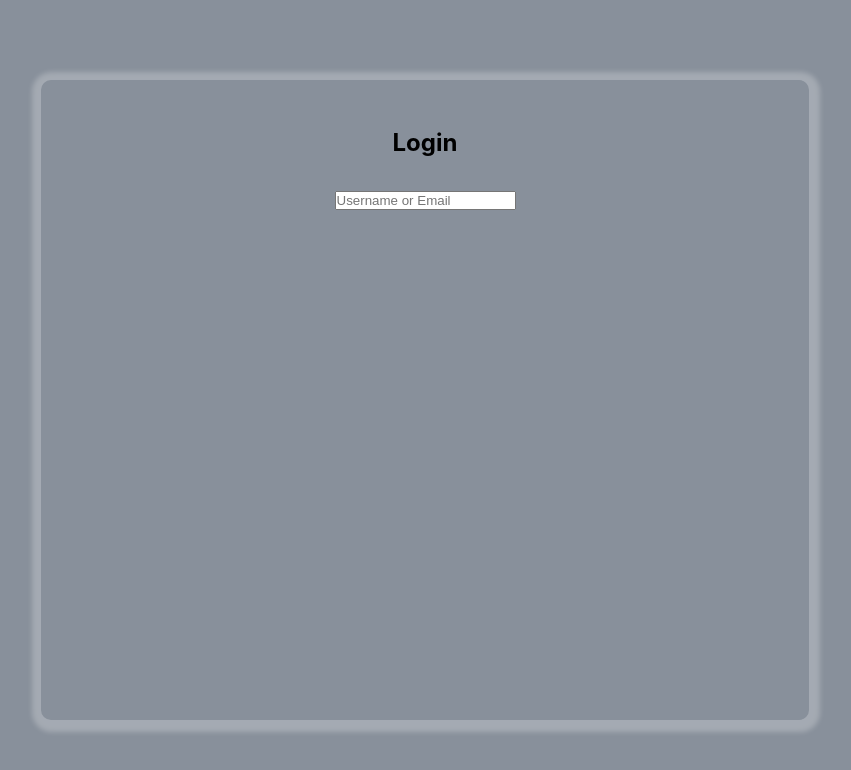
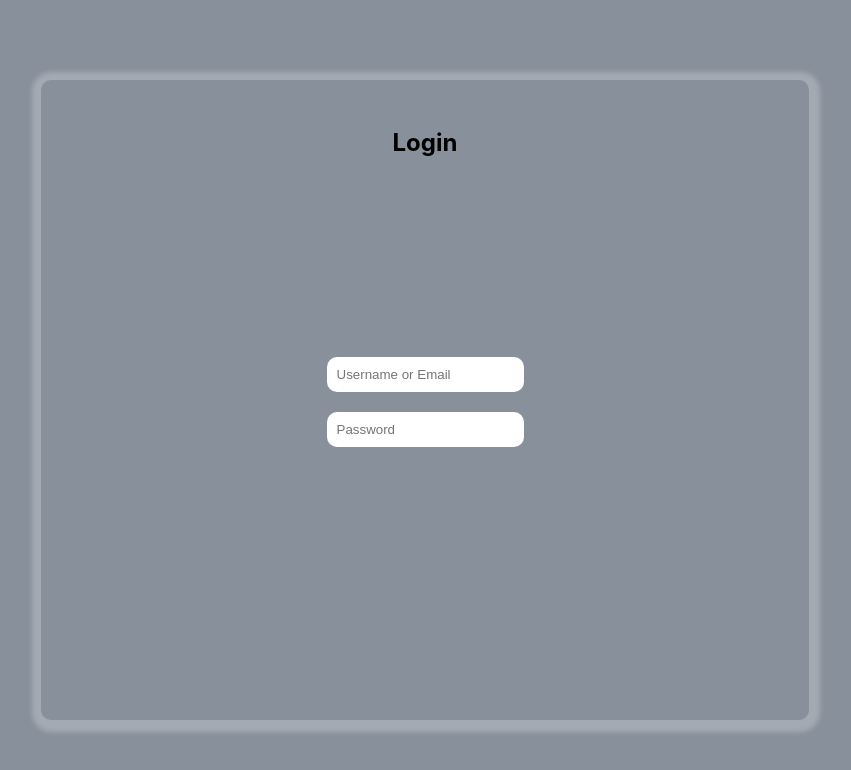
Before and after one commit to akbar-moghadam/wortschatz, a React (Create React App) app: page /login in a window 1280 px wide. Shown: the top 770 px of the page, without its empty margins (215-1066 px from the left). Built offline with nearby package versions, Linux system fonts and the light colour scheme.

Commit message:
initial change

```diff
--- a/src/components/Login.js
+++ b/src/components/Login.js
@@ -6,11 +6,13 @@ const Login = () => {
             <div className="login-item">
                 <h2>Login</h2>
                 <div className="login-form">
-                <form >
-                    <label htmlFor="user">
+                <form  className="form">
+                    <label htmlFor="user" className="login-label">
                     <input type="text" placeholder="Username or Email" name="user"/>
                     </label>
-
+                    <label htmlFor="pass" className="login-label">
+                    <input type="text" placeholder="Password" name="pass"/>
+                    </label>
 
                 </form>
             </div>
--- a/src/styles/login.scss
+++ b/src/styles/login.scss
@@ -31,3 +31,29 @@
     }
 
 }
+
+.login-form{
+    display: flex;
+    align-items: center;
+    justify-content: center;
+    width: 50%;
+    height: 70%;
+
+}
+
+.form{
+    display: flex;
+    flex-direction: column;
+    align-items: center;
+    justify-content: center;
+    width: 100%;
+    height: 100%;
+
+    input{
+        padding: 10px;
+        border:none;
+        border-radius: 10px;
+        margin: 10px 5px;
+    }
+
+}
```
